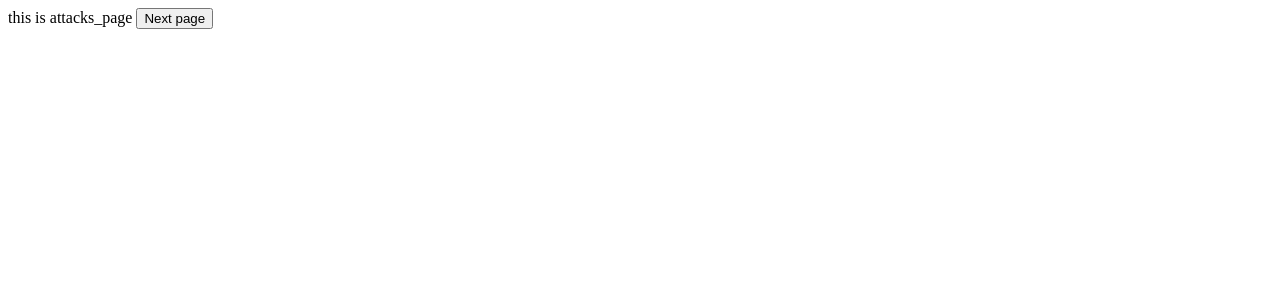
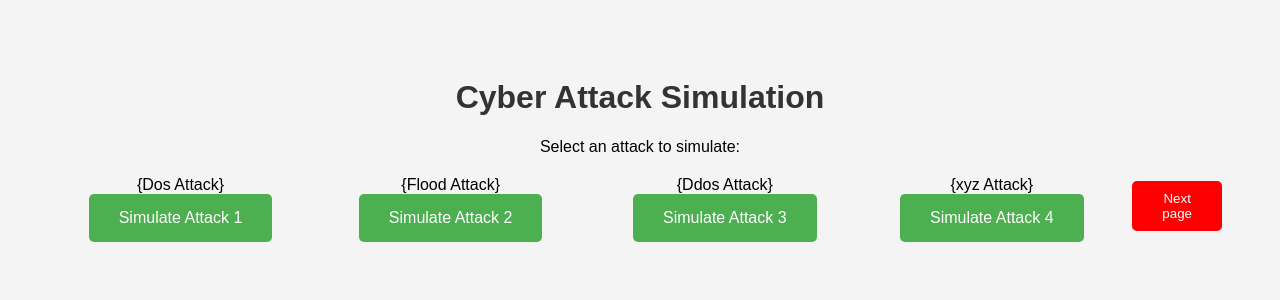
Before and after one commit to KunalBamane57/PR_main_code, a Django app: page /attacks-page/ in a window 1280 px wide. Shown: the top 300 px of the page. Run offline with Django 5.2, Linux system fonts and the light colour scheme.

Commit message:
added the next pages

```diff
--- a/network_devices/device_finder/templates/device_finder/attacks.html
+++ b/network_devices/device_finder/templates/device_finder/attacks.html
@@ -3,12 +3,79 @@
 <head>
     <meta charset="UTF-8">
     <meta name="viewport" content="width=device-width, initial-scale=1.0">
-    <title>Network Device Finder and Nmap Runner</title>
+    <title>Cyber Security Attack Simulation</title>
+    <style>
+        body {
+            font-family: Arial, sans-serif;
+            background-color: #f4f4f4;
+            text-align: center;
+            padding: 50px;
+        }
+        h1 {
+            color: #333;
+        }
+        .button-container {
+            display: flex;
+            justify-content: center;
+            gap: 20px;
+            margin-top: 20px;
+        }
+        .attack-button {
+            padding: 15px 30px;
+            font-size: 16px;
+            cursor: pointer;
+            border: none;
+            border-radius: 5px;
+            background-color: #4CAF50;
+            color: white;
+            transition: background-color 0.3s;
+        }
+        .attack-button:hover {
+            background-color: #45a049;
+        }
+        .message {
+            margin-top: 20px;
+            font-size: 20px;
+            color: #d9534f;
+        }
+        .nextbtn{
+            color: white;
+            background-color: red;
+            border: none;
+            padding: 10px 20px;
+            margin-top: 5px;
+            border-radius: 5px;
+        }
+    </style>
 </head>
 <body>
-    this is attacks_page
-    <a href="{% url 'next_page' %}">
-        <button type="button">Next page</button>
-    </a>
+    <h1>Cyber Attack Simulation</h1>
+    <p>Select an attack to simulate:</p>
+    <div class="button-container">
+        <form method="POST" action="{% url 'attack1' %}">
+            {Dos Attack}
+            <button class="attack-button" type="submit">Simulate Attack 1</button>
+        </form>
+        <form method="POST" action="{% url 'attack2' %}">
+            {Flood Attack}
+            <button class="attack-button" type="submit">Simulate Attack 2</button>
+        </form>
+        <form method="POST" action="{% url 'attack3' %}">
+            {Ddos Attack}
+            <button class="attack-button" type="submit">Simulate Attack 3</button>
+        </form>
+        <form method="POST" action="{% url 'attack4' %}">
+            {xyz Attack}
+            <button class="attack-button" type="submit">Simulate Attack 4</button>
+        </form>
+        <form>
+            <a href="{% url 'next_page' %}">
+                <button type="button" class="nextbtn">Next page</button>
+            </a>
+        </form>
+    </div>
+    {% if message %}
+        <div class="message">{{ message }}</div>
+    {% endif %}
 </body>
 </html>
--- a/network_devices/device_finder/urls.py
+++ b/network_devices/device_finder/urls.py
@@ -5,4 +5,8 @@ urlpatterns = [
     path('', views.scan_devices, name='scan_devices'),
     path('next-page/', views.next_page, name='next_page'),
     path('attacks-page/', views.attacks_page, name='attacks_page'),
+        path('attack1/', views.attack1, name='attack1'),  # URL for Attack 1
+    path('attack2/', views.attack2, name='attack2'),  # URL for Attack 2
+    path('attack3/', views.attack3, name='attack3'),  # URL for Attack 3
+    path('attack4/', views.attack4, name='attack4'),  # URL for Attack 4
 ]
--- a/network_devices/device_finder/views.py
+++ b/network_devices/device_finder/views.py
@@ -49,3 +49,20 @@ def next_page(request):
 def attacks_page(request):
     # This view renders the next page message
     return render(request, 'device_finder/attacks.html')
+
+# Simulate different attacks with views
+def attack1(request):
+    # Here you can simulate Attack 1, for example logging or some other action
+    return render(request, 'attacks/index.html', {'message': 'Attack 1 Triggered!'})
+
+def attack2(request):
+    # Simulate Attack 2
+    return render(request, 'attacks/index.html', {'message': 'Attack 2 Triggered!'})
+
+def attack3(request):
+    # Simulate Attack 3
+    return render(request, 'attacks/index.html', {'message': 'Attack 3 Triggered!'})
+
+def attack4(request):
+    # Simulate Attack 4
+    return render(request, 'attacks/index.html', {'message': 'Attack 4 Triggered!'})
```
